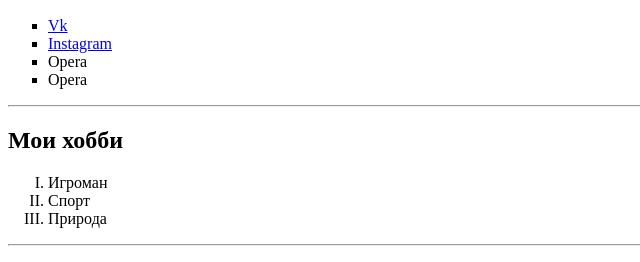
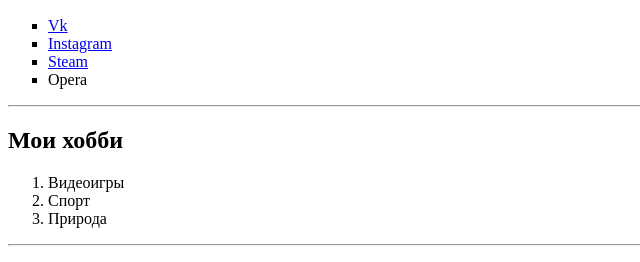
Before and after one commit to HarFeneo/CV, a plain HTML site: page index.html in a window 1280 px wide. Shown: the part 264-526 px from the top of the page, 0-640 px from the left. Drawn offline with Linux system fonts and the light colour scheme.

Commit message:
Add files via upload

```diff
--- a/index.html
+++ b/index.html
@@ -2,7 +2,7 @@
 <html>
 <head>
     <meta charset="UTF-8" />
-    <title>Danill Part</title>
+    <title>My Portfolio</title>
 </head>
 <body>
 
@@ -25,15 +25,15 @@
 <ul type="square">
     <li><a href="https://vk.com/yandere_daniil" target="_blank">Vk</a></li>
     <li><a href="https://instagram.com//danikvys" target="_blank">Instagram</a></li>
-    <li>Opera</li>
+    <li><a href="https://steamcommunity.com/profiles/76561199168099551/" target="_blank">Steam</a></li>
     <li>Opera</li>
 </ul>
 
 <hr>
 
  <h2>Мои хобби</h2>
- <ol type="I">
-     <li>Игроман</li>
+ <ol>
+     <li>Видеоигры</li>
      <li>Спорт</li>
      <li>Природа</li>
  </ol>
```
